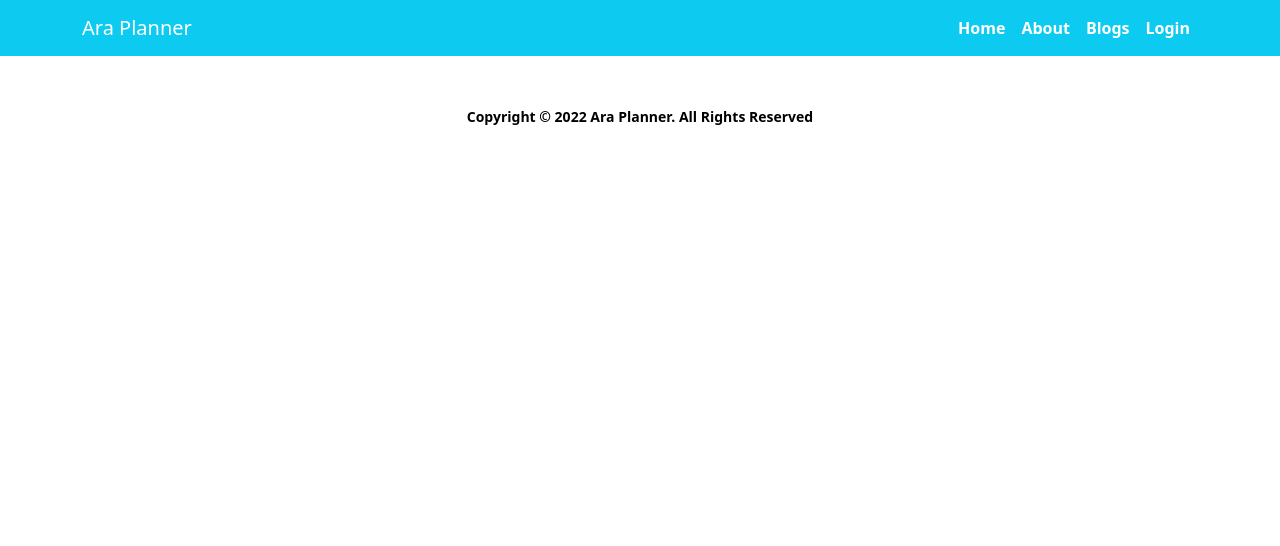
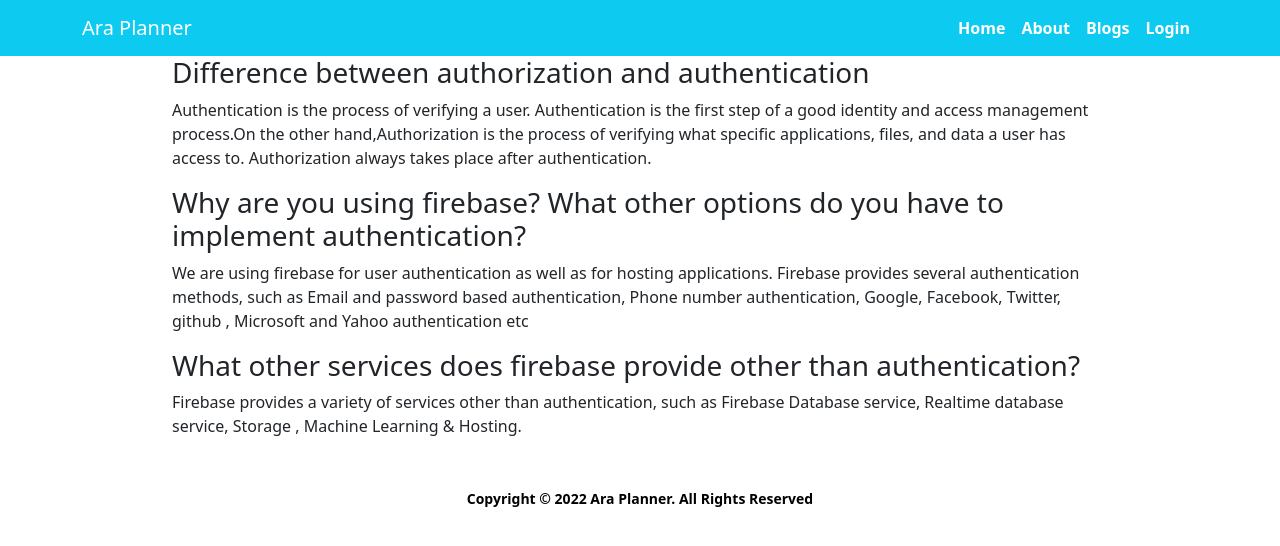
Before and after one commit to afsanaara/-independent-service-provider, a React (Create React App) app: page /blogs in a window 1280 px wide. Shown: the top 546 px of the page. Built offline with nearby package versions, Linux system fonts and the light colour scheme; no server answers.

Commit message:
about & blogs

```diff
--- a/src/App.js
+++ b/src/App.js
@@ -3,6 +3,8 @@
 import Header from "./Pages/Shared/Header/Header";
 import Home from "./Pages/Home/Home/Home";
 import Footer from "./Pages/Shared/Footer/Footer";
+import About from './Pages/About/About';
+import Blogs from './Pages/Blogs/Blogs';
 import "bootstrap/dist/css/bootstrap.min.css";
 
 function App() {
@@ -12,6 +14,8 @@
       <Routes>
         <Route path="/" element={<Home></Home>}></Route>
         <Route path="/home" element={<Home></Home>}></Route>
+        <Route path="/about" element={<About></About>}></Route>
+        <Route path="/blogs" element={<Blogs></Blogs>}></Route>
       </Routes>
       <Footer></Footer>
     </div>
--- /dev/null
+++ b/src/Pages/About/About.js
@@ -0,0 +1,12 @@
+import React from 'react';
+
+const About = () => {
+    return (
+        <div className="container">
+            <h3 className="text-center mt-2">Sarafat Ali Adir </h3>
+            <p className="mt-5"> My goal is to be a software developer. I used to code almost everyday in a week & remain consistent with my goal. I am always stay open-minded and focused. I train hard & train smart. For me, the older I get, the smarter I have to train also, because the recovery time is longer. Work on everything,become a well-rounded fighter, i don't just be good at one thing,i will be good at everything. This is how i will achieve my desire goal.</p>
+        </div>
+    );
+};
+
+export default About;
--- /dev/null
+++ b/src/Pages/Blogs/Blogs.js
@@ -0,0 +1,24 @@
+import React from 'react';
+
+const Blogs = () => {
+    return (
+        <div className="container mx-auto w-75">
+            <div>
+                 <h3>Difference between authorization and authentication</h3>
+            <p>Authentication is the process of verifying a user. Authentication is the first step of a good identity and access management process.On the other hand,Authorization is the process of verifying what specific applications, files, and data a user has access to. Authorization always takes place after authentication.</p>
+            </div>
+            <div>
+                <h3>Why are you using firebase? What other options do you have to implement authentication?</h3>
+                <p>We are using firebase for user authentication as well as for hosting applications. Firebase provides several authentication methods, such as Email and password based authentication, Phone number authentication, Google, Facebook, Twitter, github , Microsoft and Yahoo authentication etc  </p>
+            </div>
+            <div>
+                <h3>What other services does firebase provide other than authentication?</h3>
+                <p>Firebase provides a variety of services other than authentication, such as Firebase Database service, Realtime database service, Storage , Machine Learning & Hosting.</p>
+            </div>
+
+
+        </div>
+    );
+};
+
+export default Blogs;
```
